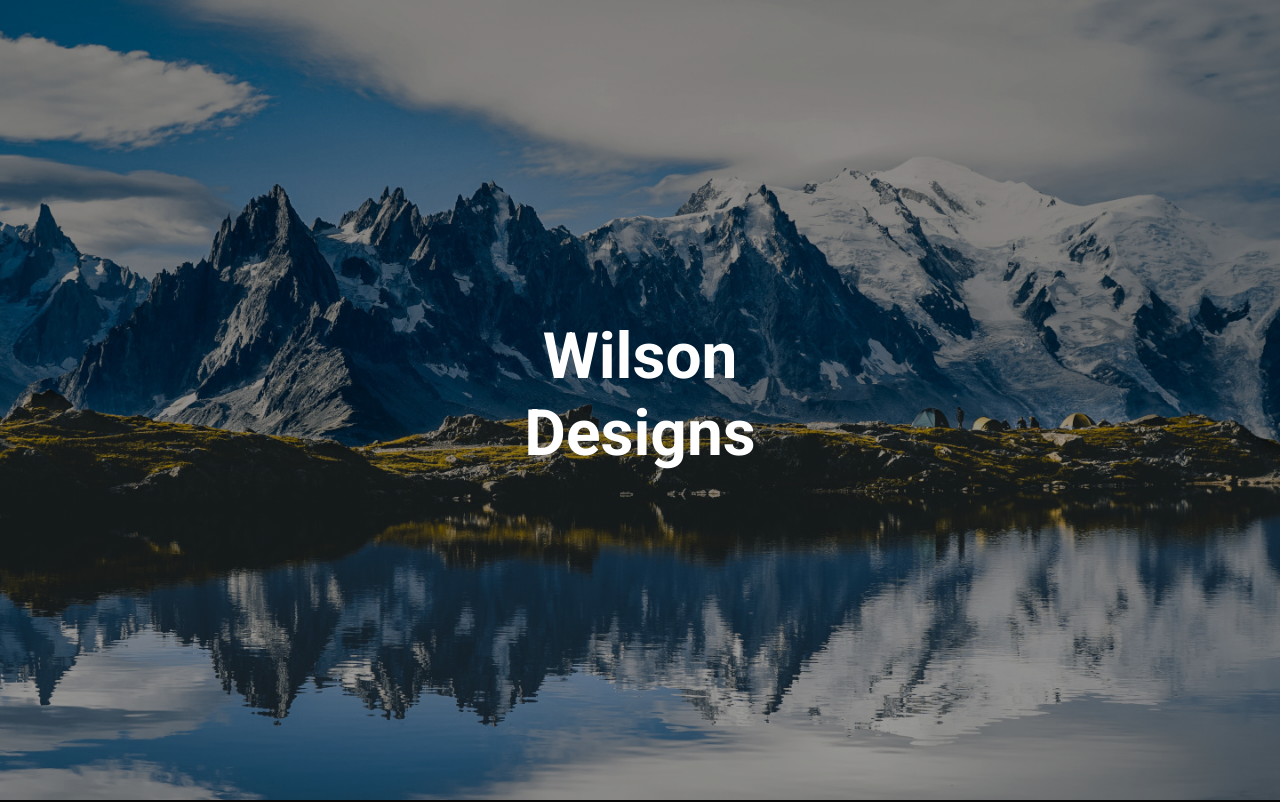
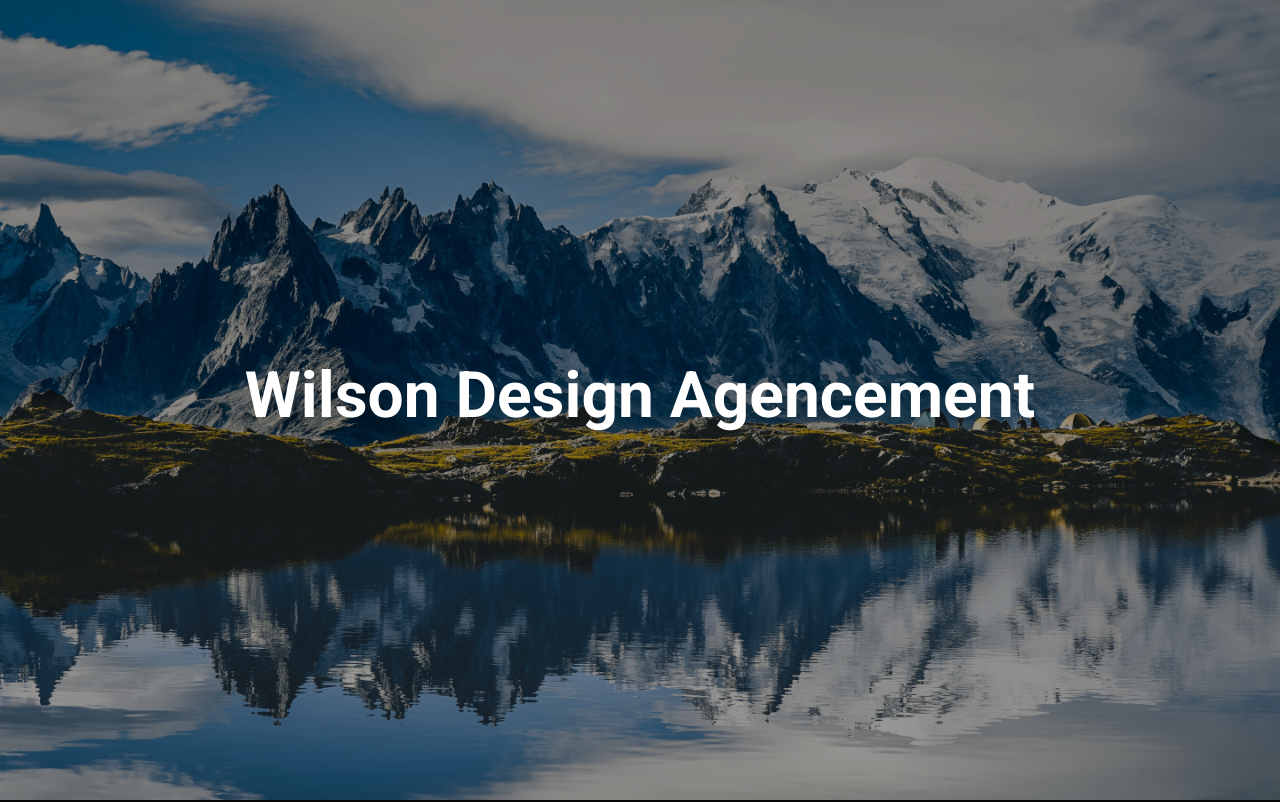
Before and after one commit to codyzu/wilson-designs, a React (Vite) app: page / in a window 1280 px wide. Shown: the top 802 px of the page. Built offline with nearby package versions, Linux system fonts and the light colour scheme.

Commit message:
Update title

```diff
--- a/src/Home.jsx
+++ b/src/Home.jsx
@@ -56,8 +56,8 @@ export default function Home() {
         )}
       >
         <h1 className="fw-bold d-inline-flex flex-column align-items-center align-self-center">
-          <span>Wilson</span>
-          <span>Designs</span>
+          <span>Wilson Design Agencement</span>
+          {/* <span>Designs</span> */}
         </h1>
       </div>
       <Container className="mt-5">
```
